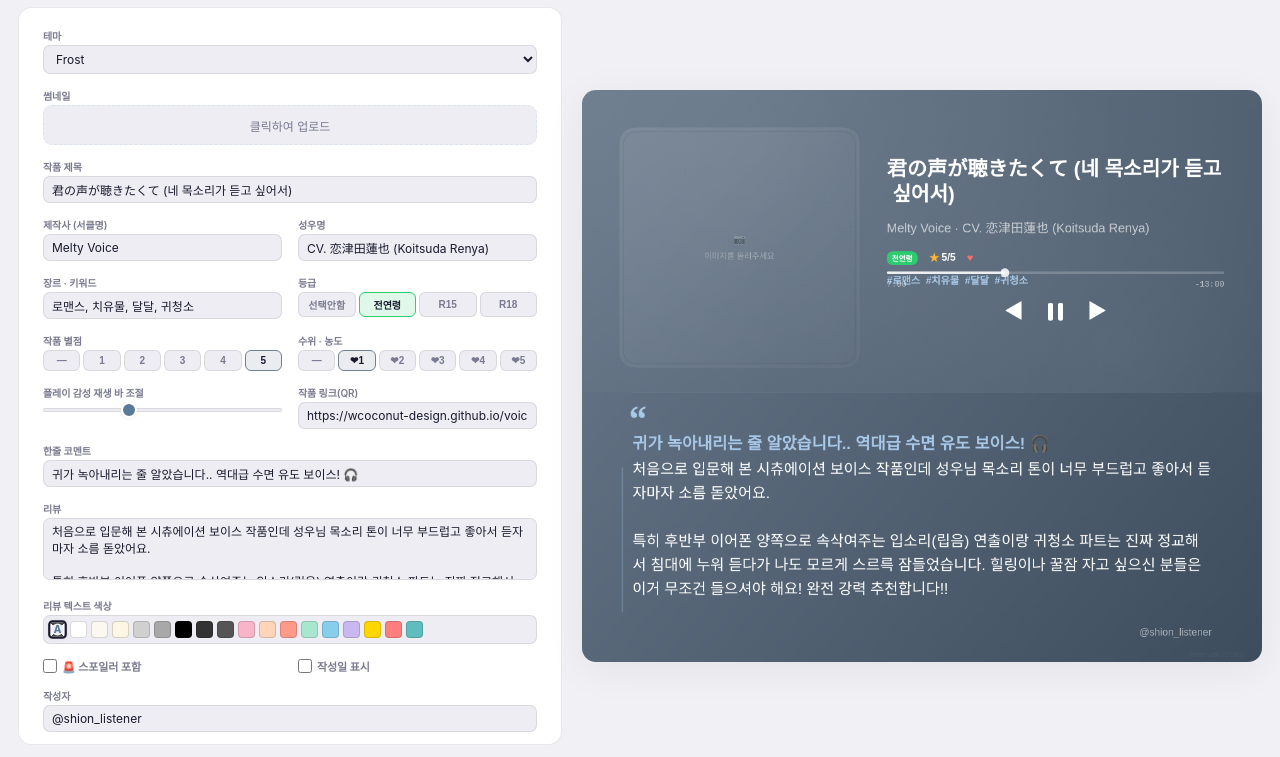
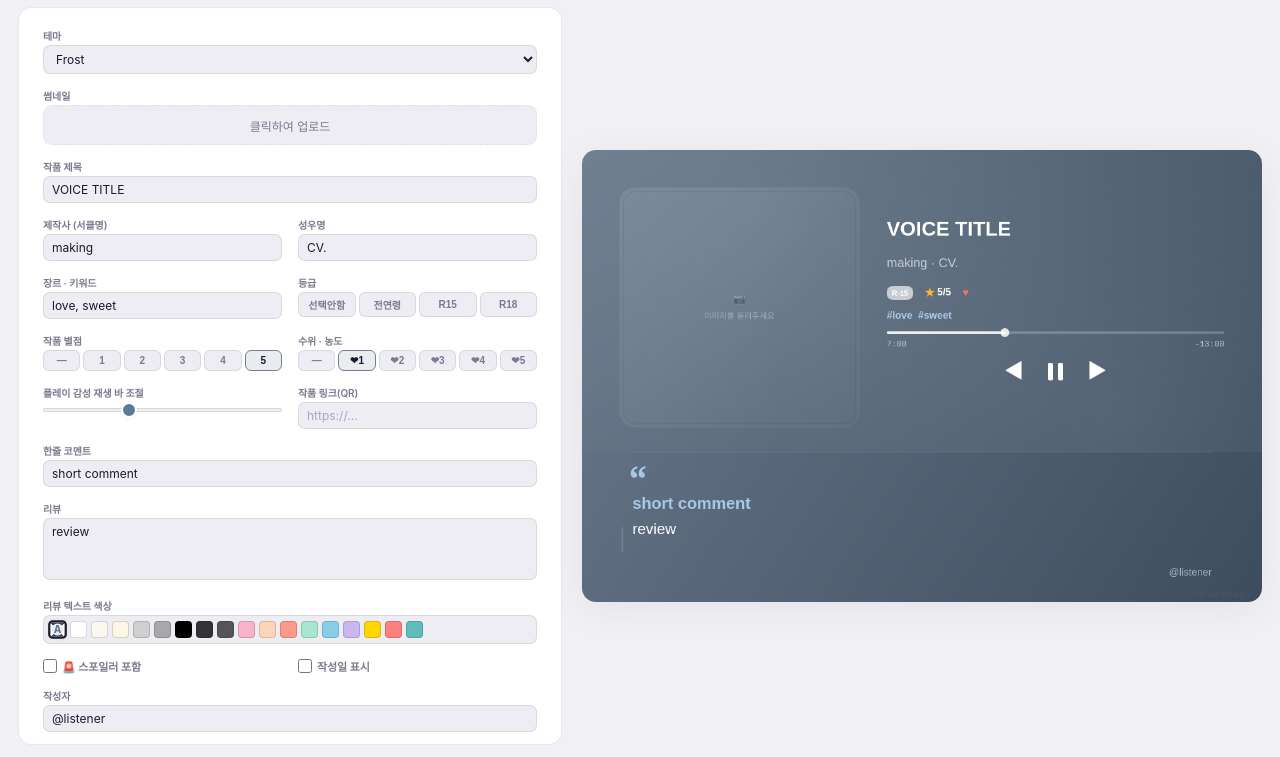
Before and after one commit to wcoconut-design/voice-reviewcard, a plain HTML site: page card260526.html in a window 1280 px wide. Shown: the part 43-800 px from the top of the page. Drawn offline with nearby package versions, Linux system fonts and the light colour scheme; a web font is replaced by a local one.

Commit message:
Update card260526.html

```diff
--- a/card260526.html
+++ b/card260526.html
@@ -1133,20 +1133,20 @@ function resetAll(){
 
 // 첫 방문자(저장된 글이 없는 사람)를 위한 감성 가득한 예시 더미 데이터 로드 함수
 function loadDefaultExample() {
-  document.getElementById("inTitle").value = "君の声が聴きたくて (네 목소리가 듣고 싶어서)";
-  document.getElementById("inCircle").value = "Melty Voice";
-  document.getElementById("inArtist").value = "CV. 恋津田蓮也 (Koitsuda Renya)";
-  document.getElementById("inGenre").value = "로맨스, 치유물, 달달, 귀청소";
-  document.getElementById("inQR").value = "https://wcoconut-design.github.io/voice-reviewcard/";
-  document.getElementById("inHeadline").value = "귀가 녹아내리는 줄 알았습니다.. 역대급 수면 유도 보이스! 🎧";
-  document.getElementById("inReview").value = "처음으로 입문해 본 시츄에이션 보이스 작품인데 성우님 목소리 톤이 너무 부드럽고 좋아서 듣자마자 소름 돋았어요.\n\n특히 후반부 이어폰 양쪽으로 속삭여주는 입소리(립음) 연출이랑 귀청소 파트는 진짜 정교해서 침대에 누워 듣다가 나도 모르게 스르륵 잠들었습니다. 힐링이나 꿀잠 자고 싶으신 분들은 이거 무조건 들으셔야 해요! 완전 강력 추천합니다!!";
-  document.getElementById("inReviewer").value = "@shion_listener";
+  document.getElementById("inTitle").value = "VOICE TITLE";
+  document.getElementById("inCircle").value = "making";
+  document.getElementById("inArtist").value = "CV.";
+  document.getElementById("inGenre").value = "love, sweet";
+  document.getElementById("inQR").value = "";
+  document.getElementById("inHeadline").value = "short comment";
+  document.getElementById("inReview").value = "review ";
+  document.getElementById("inReviewer").value = "@listener";
 
   // 첫 화면 카드 디자인 초기 싱크 상태 설정
   state.themeKey = "frost";
   state.starRating = "5/5";
   state.eroRating = "❤ 1";
-  state.ageRating = "전연령";
+  state.ageRating = "R-15";
   state.progress = 0.35;
   document.getElementById("progressSlider").value = 0.35;
 }
```
